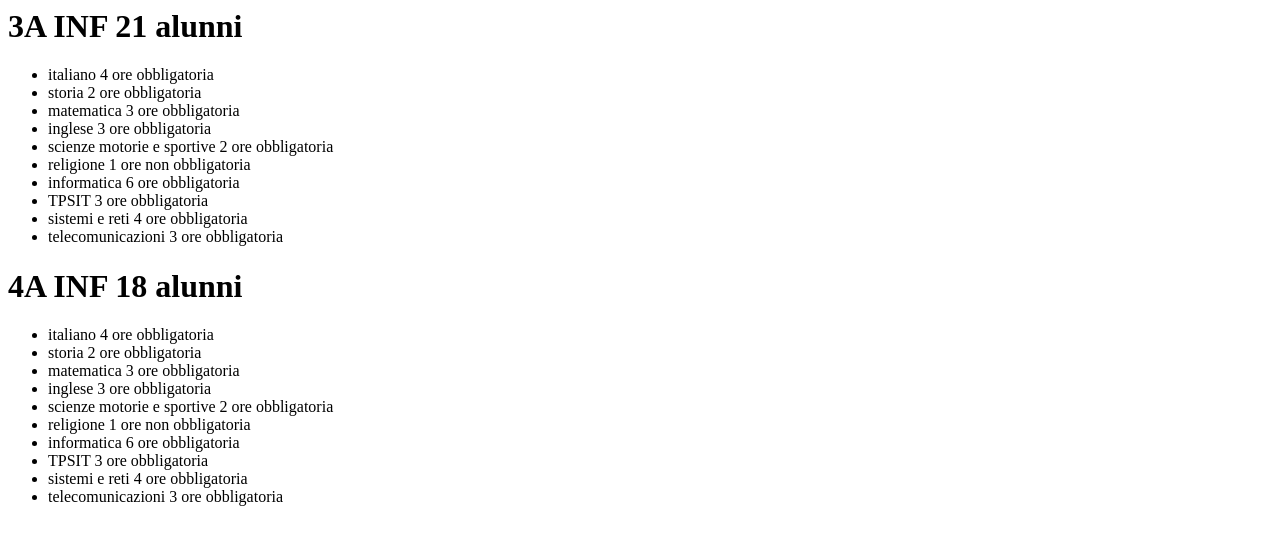
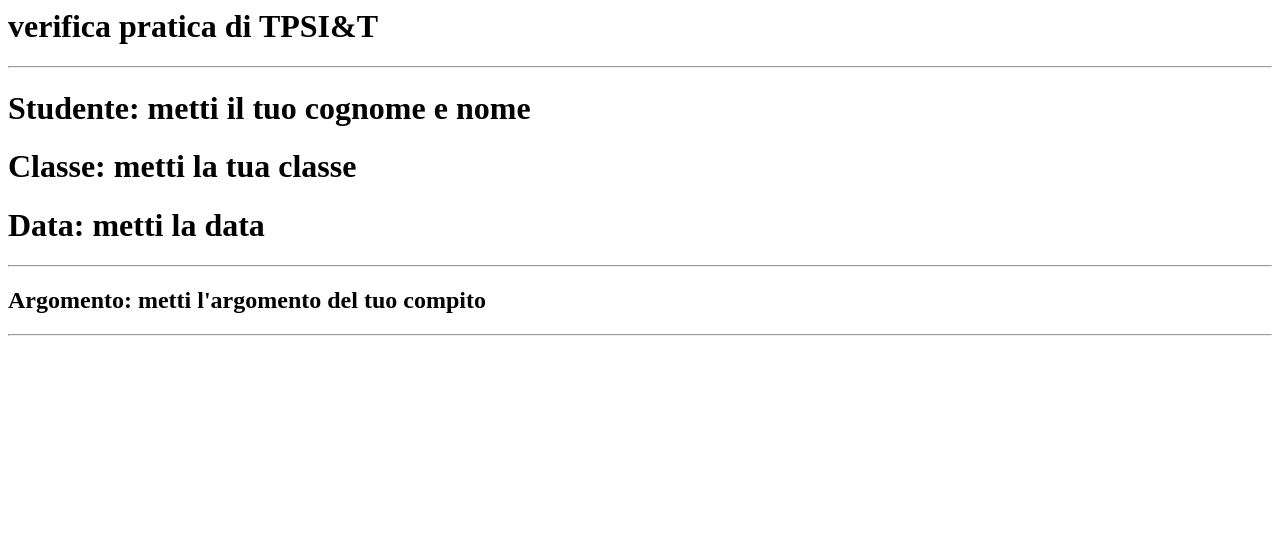
Before and after one commit to CaScoEdu/scuola02, a plain HTML site: page index.html in a window 1280 px wide. Drawn offline with Linux system fonts and the light colour scheme.

Commit message:
adattamento per verifica

```diff
--- a/index.html
+++ b/index.html
@@ -1,17 +1,31 @@
 <html>
+
 <head>
     <title>
         Lettura file JSON
     </title>
     <script src="leggiScuola02.js"></script>
 </head>
+
 <body>
-        <div id = "classi">
+    <header>
+        <h1>verifica pratica di TPSI&T</h1>
+        <hr>
+        <h1>Studente: metti il tuo cognome e nome</h1>
+        <h1>Classe: metti la tua classe</h1>
+        <h1>Data: metti la data</h1>
+        <hr>
+        <h2>Argomento: metti l'argomento del tuo compito</h2>
+        <hr>
+    </header>
+
+    <section id="svolgimento">
         <!--div> questo div con il suo contenuto verrÃ  replicato runtime per ogni classe contenuta nel JSON
                 <h1></h1>
                 <ul>
                 </ul>
             </div-->
-        </div>
+            </section>
 </body>
+
 </html>
```
Lines whose indentation alone changed are shown as unchanged.
